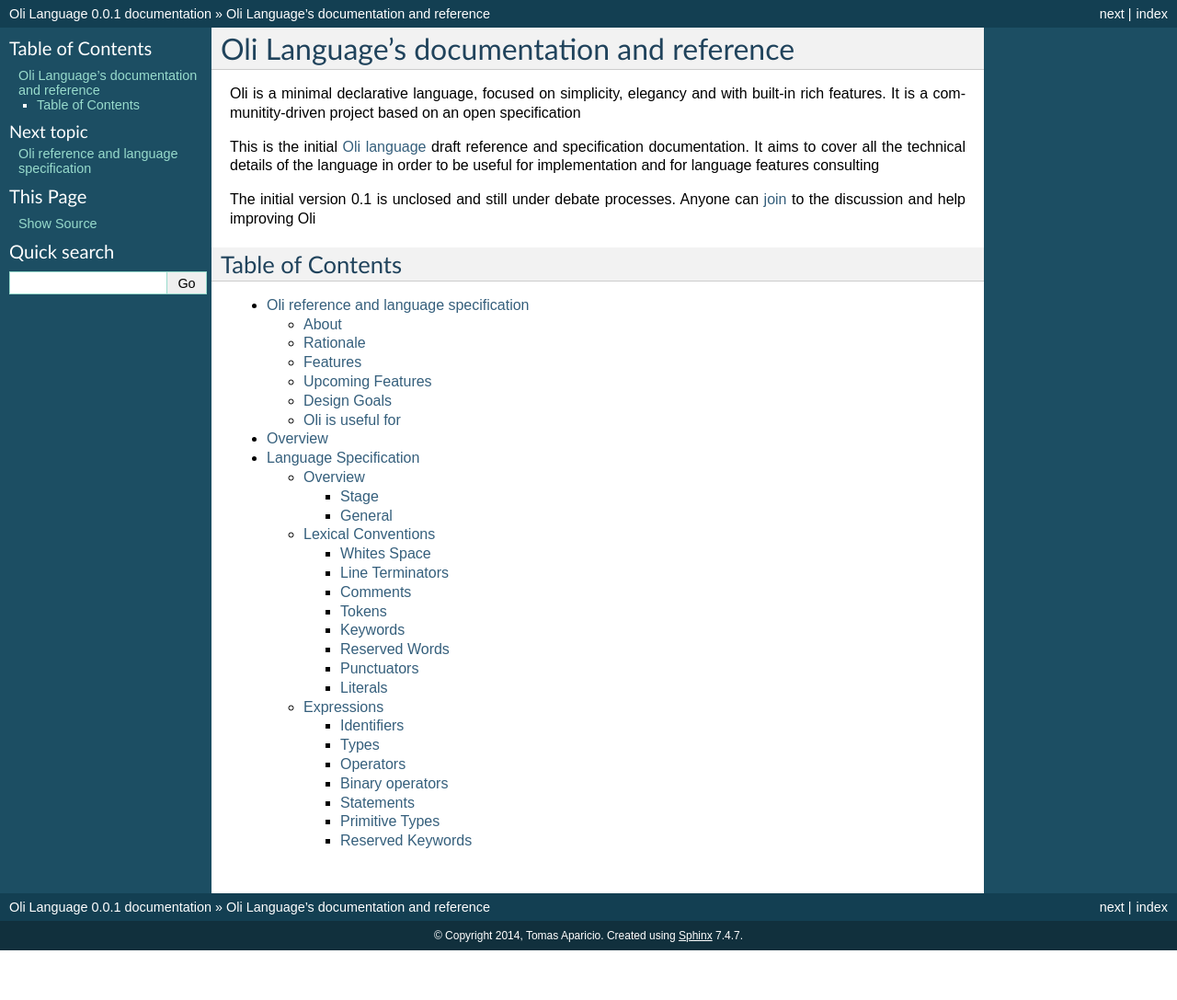
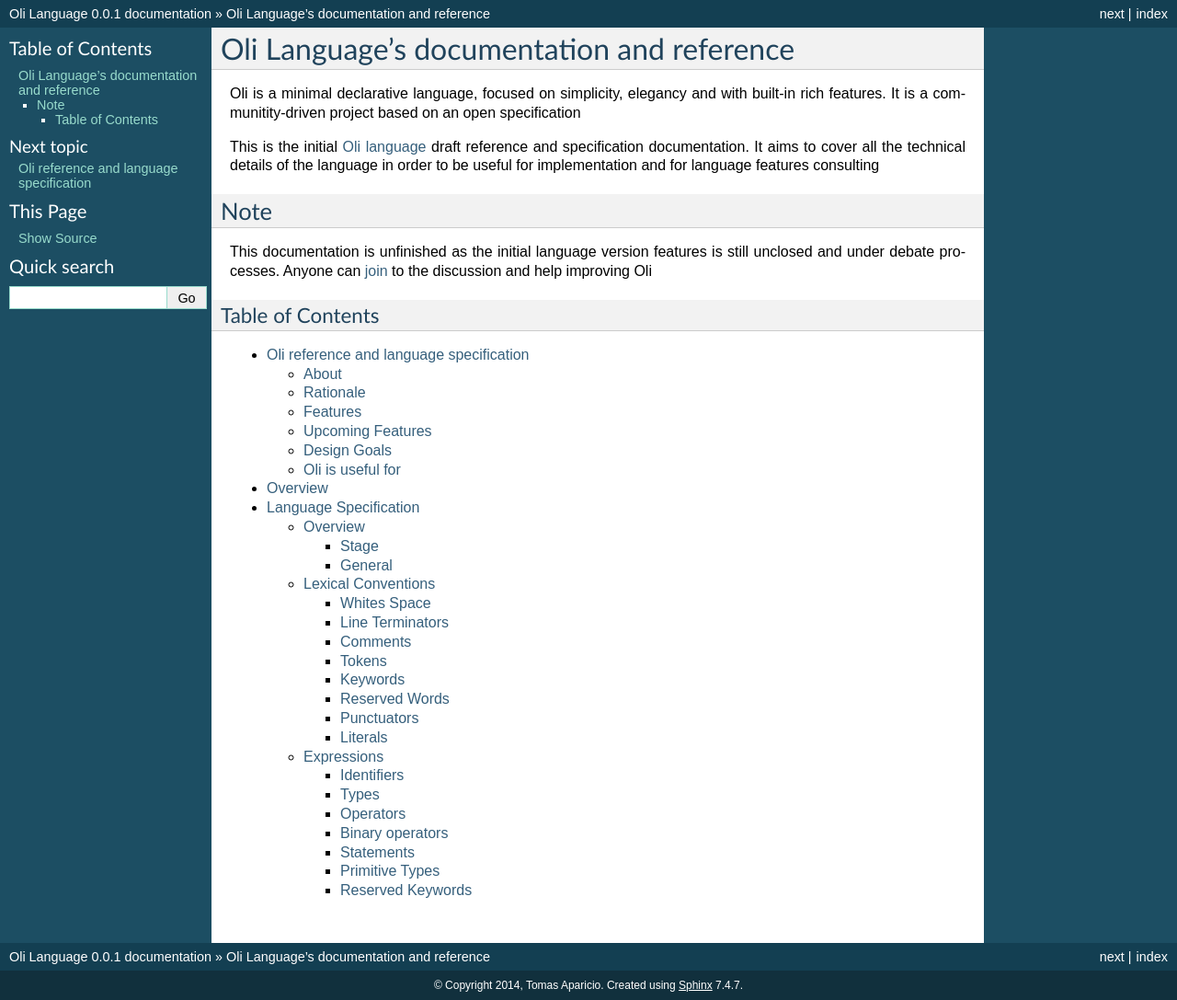
Before and after one commit to oli-lang/oli, a Sphinx documentation site: the page built from docs/source/index.rst, in a window 1280 px wide. Shown: the whole page at 92% size. Built offline with Sphinx 7.4.7, drawn with Linux system fonts in a browser that asks for light colours; formulas are drawn with MathJax 3; pages that are not in the unit, such as notebooks, are missing from menus; before the commit the page ends 1033 px from its top, so only the background shows below that.

Commit message:
chore: update documentation

```diff
--- a/docs/source/index.rst
+++ b/docs/source/index.rst
@@ -8,7 +8,10 @@
 It aims to cover all the technical details of the language in order to be useful
 for implementation and for language features consulting
 
-The initial version 0.1 is unclosed and still under debate processes.
+Note
+~~~~
+This documentation is unfinished as the initial language version features
+is still unclosed and under debate processes.
 Anyone can join_ to the discussion and help improving Oli
 
 .. _Oli language: http://oli-lang.org/
```
